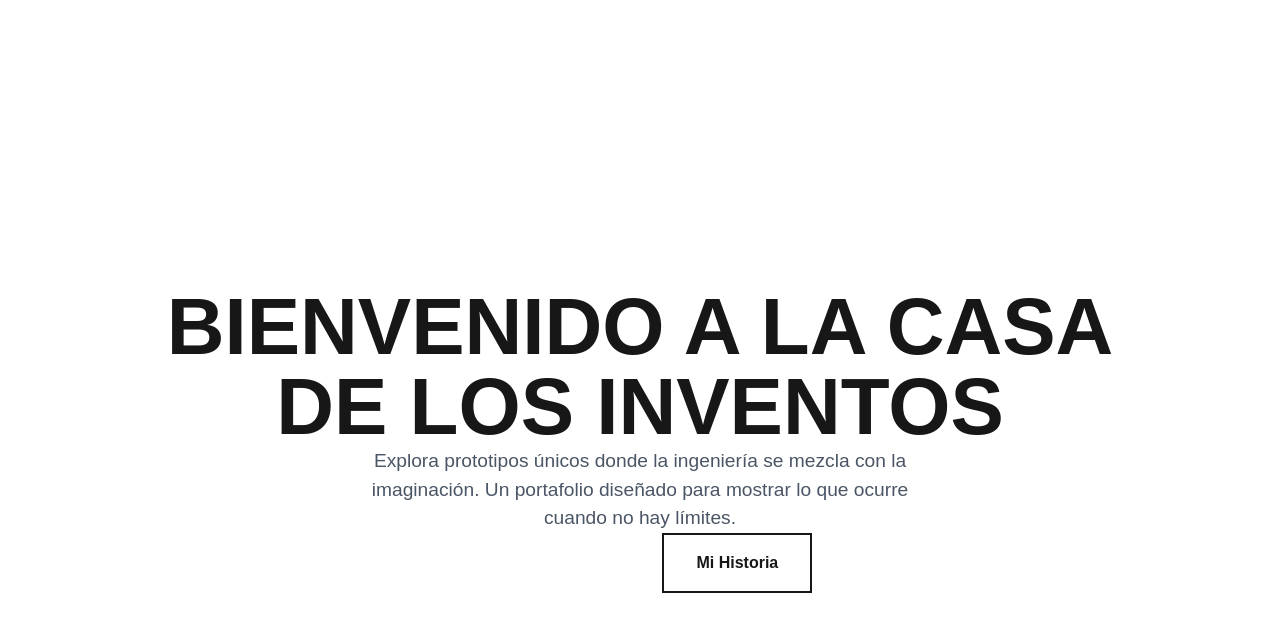
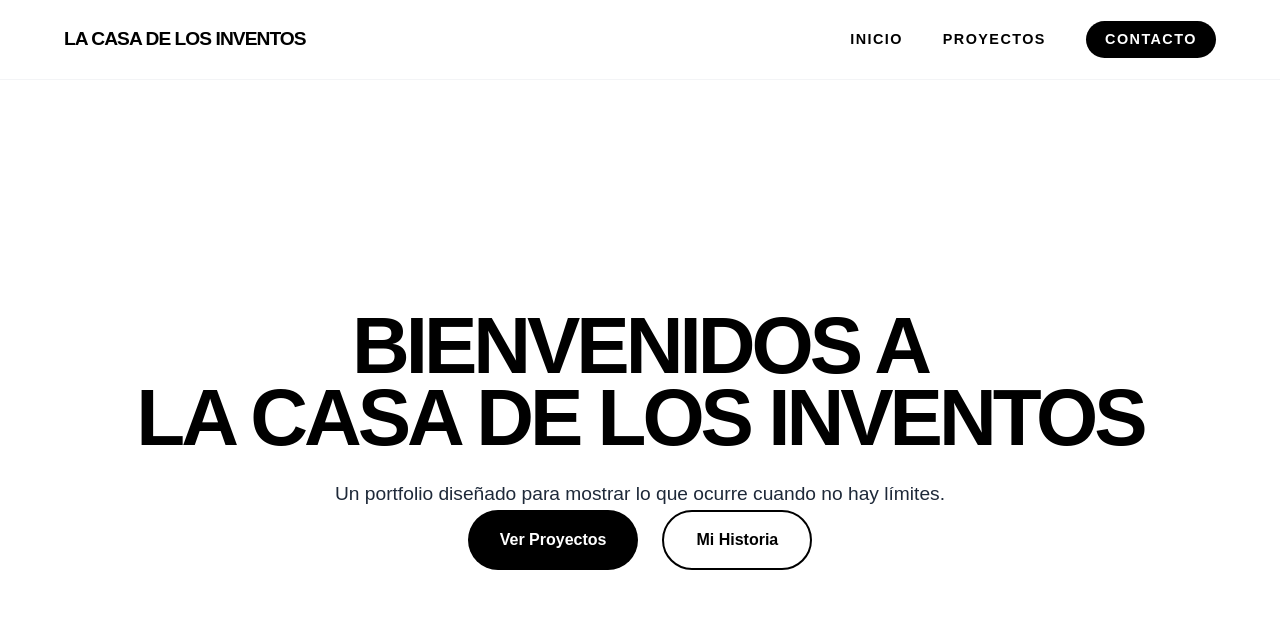
Before and after one commit to LuisRamirezdeVerger/LCI-Web, a Next.js app: page / in a window 1280 px wide. Shown: the top 632 px of the page. Built offline with nearby package versions, Linux system fonts and the light colour scheme.

Commit message:
Smooth view, colors fixed

```diff
--- a/app/globals.css
+++ b/app/globals.css
@@ -2,28 +2,15 @@
 
 :root {
   --background: #ffffff;
-  --foreground: #171717;
-}
-
-@theme inline {
-  --color-background: var(--background);
-  --color-foreground: var(--foreground);
-  --font-sans: var(--font-geist-sans);
-  --font-mono: var(--font-geist-mono);
-}
-
-@media (prefers-color-scheme: dark) {
-  :root {
-    --background: #0a0a0a;
-    --foreground: #ededed;
-  }
+  --foreground: #000000;
 }
 
 body {
-  background: var(--background);
-  color: var(--foreground);
+  background-color: white;
+  color:black;
   font-family: Arial, Helvetica, sans-serif;
   margin: 0;
   padding: 0;
+  -webkit-font-smoothing: antialiased;
   overflow-x: hidden;
 }
--- a/app/page.tsx
+++ b/app/page.tsx
@@ -2,21 +2,20 @@ export default function Home() {
   return (
     <main className="min-h-[90vh] flex flex-col items-center justify-center bg-white p-[5%] text-center">
       {/* Título con animación 'flotar' y medida relativa */}
-      <h1 className="text-[3.5rem] md:text-[5rem] font-black text-inventor-oscuro leading-[1] animate-invento-flotando">
-        BIENVENIDO A LA CASA <br />
-        <span className="text-inventor-principal">DE LOS INVENTOS</span>
+      <h1 className="text-[3.5rem] md:text-[5rem] font-[900] text-black leading-[0.9] tracking-tighter animate-invento-flotando">
+        BIENVENIDOS A <br />
+        <span className="text-inventor-principal"> LA CASA DE LOS INVENTOS</span>
       </h1>
-
-      <p className="mt-bloque text-[1.2rem] text-gray-600 max-w-[35rem] mx-auto">
-        Explora prototipos únicos donde la ingeniería se mezcla con la imaginación.
-        Un portafolio diseñado para mostrar lo que ocurre cuando no hay límites.
+      <br />
+      <p className="mt-bloque text-[1.2rem] text-gray-800 font-medium max-w-[40rem] mx-auto leading-relaxed">
+        Un portfolio diseñado para mostrar lo que ocurre cuando no hay límites.
       </p>
 
       <div className="mt-seccion flex gap-[1.5rem]">
-        <button className="px-[2rem] py-[1rem] bg-inventor-principal text-white rounded-inventor-sm font-bold hover:scale-[1.05] transition-transform">
+        <button className="px-[2rem] py-[1rem] bg-black text-white rounded-full font-bold hover:bg-gray-800 transition-all hover:scale-120">
           Ver Proyectos
         </button>
-        <button className="px-[2rem] py-[1rem] border-2 border-inventor-oscuro text-inventor-oscuro rounded-inventor-sm font-bold hover:bg-inventor-oscuro hover:text-white transition-all">
+        <button className="px-[2rem] py-[1rem] border-2 border-black text-black rounded-full font-bold hover:bg-black hover:text-white transition-all">
           Mi Historia
         </button>
       </div>
--- a/components/Navbar.tsx
+++ b/components/Navbar.tsx
@@ -3,21 +3,16 @@ import Link from 'next/link';
 
 export const Navbar = () => {
   return (
-    // h-[10vh] asegura que el alto sea relativo a la pantalla
-    // bg-inventor-oscuro usa el color que definiste en el config
-    <nav className="w-full h-[10vh] bg-inventor-oscuro text-white flex items-center justify-between px-[5%] shadow-md">
-      <div className="text-[1.5rem] font-bold tracking-tighter">
-        INVENTOS<span className="text-inventor-acento">.LAB</span>
+    // 'sticky top-0' para que te siga al bajar, 'backdrop-blur' para efecto cristal
+    <nav className="sticky top-0 z-50 w-full h-[10vh] bg-white/80 backdrop-blur-md flex items-center justify-between px-[5%] border-b border-gray-100">
+      <div className="text-[1.2rem] font-black tracking-tighter text-black">
+        LA CASA DE LOS INVENTOS
       </div>
 
-      <ul className="flex gap-[2rem] text-[1rem] font-medium">
-        <li className="hover:text-inventor-acento transition-colors cursor-pointer">
-          <Link href="/">Inicio</Link>
-        </li>
-        <li className="hover:text-inventor-acento transition-colors cursor-pointer">
-          <Link href="/inventos">Proyectos</Link>
-        </li>
-        <li className="px-[1rem] py-[0.4rem] bg-inventor-principal rounded-inventor-sm hover:opacity-90 transition-opacity">
+      <ul className="flex items-center gap-[2.5rem] text-[0.9rem] font-bold text-black uppercase tracking-widest">
+        <li className="hover:text-gray-500 transition-colors cursor-pointer">Inicio</li>
+        <li className="hover:text-gray-500 transition-colors cursor-pointer">Proyectos</li>
+        <li className="bg-black text-white px-[1.2rem] py-[0.5rem] rounded-full hover:bg-gray-800 transition-all cursor-pointer">
           Contacto
         </li>
       </ul>
```
